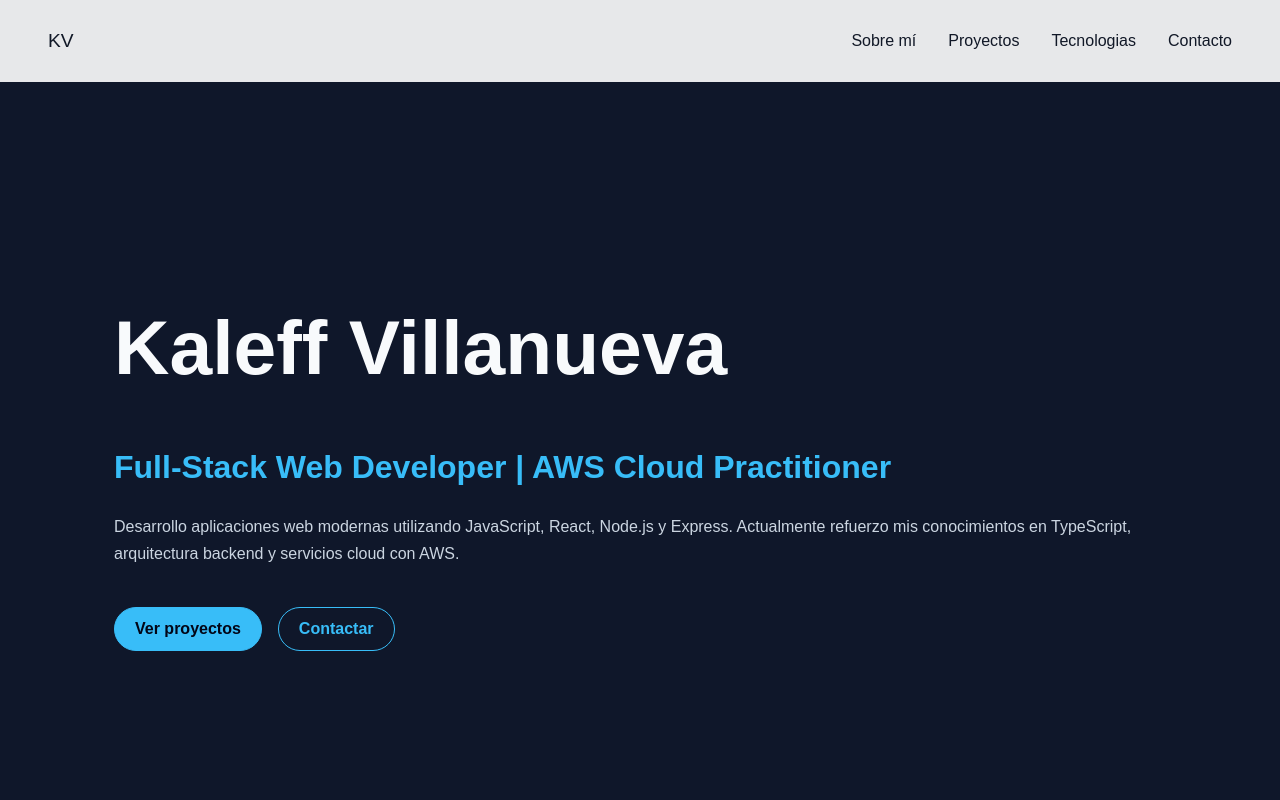
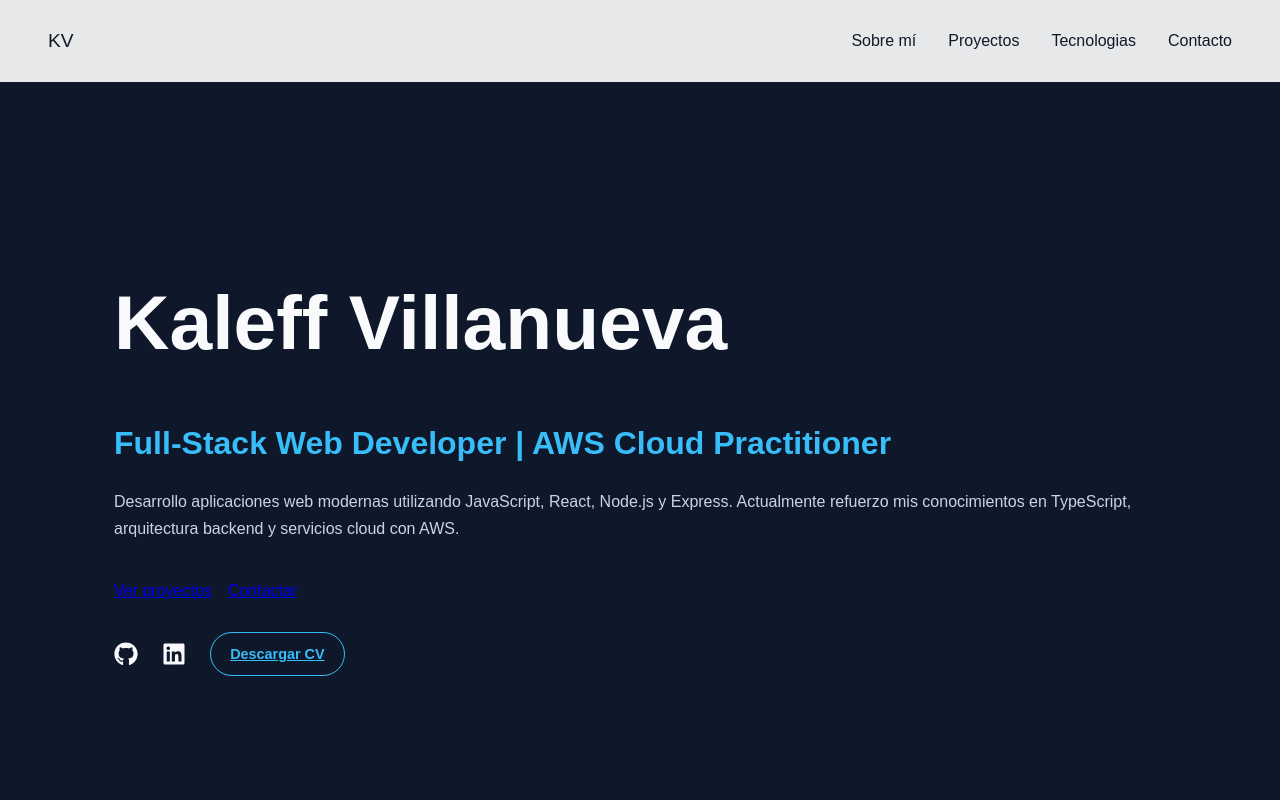
Before and after one commit to Kalef22/portfolio-v2, a React (Vite) app: page / in a window 1280 px wide. Shown: the top 800 px of the page. Built offline with nearby package versions, Linux system fonts and the light colour scheme.

Commit message:
feat: añadir enlaces sociales y botón de CV

```diff
--- a/package.json
+++ b/package.json
@@ -11,7 +11,8 @@
     },
     "dependencies": {
         "react": "^19.2.5",
-        "react-dom": "^19.2.5"
+        "react-dom": "^19.2.5",
+        "react-icons": "^5.6.0"
     },
     "devDependencies": {
         "@eslint/js": "^10.0.1",
--- a/src/sections/Hero.tsx
+++ b/src/sections/Hero.tsx
@@ -1,3 +1,4 @@
+import { FaGithub, FaLinkedin } from 'react-icons/fa';
 function Hero() {
     return (
         <section id="hero" className="hero reveal">
@@ -12,12 +13,33 @@ function Hero() {
             </p>
 
             <div className="hero-buttons">
-                <a className="button" href="#proyectos">
+                <a href="#proyectos" className="primary-button">
                     Ver proyectos
                 </a>
 
-                <a className="button secondary" href="#contacto">
+                <a href="#contacto" className="secondary-button">
                     Contactar
+                </a>
+            </div>
+
+            <div className="hero-socials">
+                <a
+                    href="https://github.com/Kalef22"
+                    target="_blank"
+                    rel="noreferrer"
+                >
+                    <FaGithub />
+                </a>
+                <a
+                    href="https://www.linkedin.com/in/kaleff-villanueva-desarrollador-web-aws"
+                    target="_blank"
+                    rel="noreferrer"
+                >
+                    <FaLinkedin />
+                </a>
+
+                <a href="/cv.pdf" className='cv-button'>
+                    Descargar CV
                 </a>
             </div>
         </section>
--- a/src/styles/global.css
+++ b/src/styles/global.css
@@ -297,3 +297,44 @@ nav a:hover {
     opacity: 1;
     transform: translateY(0);
 }
+
+.hero-socials {
+    display: flex;
+    align-items: center;
+    gap: 1.5rem;
+    margin-top: 2rem;
+}
+
+.hero-socials a {
+    display: flex;
+    align-items: center;
+    justify-content: center;
+
+    color: #f8fafc;
+    font-size: 1.5rem;
+
+    transition:
+        transform 0.3s ease,
+        color 0.3s ease;
+}
+
+.hero-socials a:hover {
+    color: #38bdf8;
+    transform: translateY(-3px);
+}
+
+.cv-button {
+    padding: 0.8rem 1.2rem;
+    border: 1px solid #38bdf8;
+    border-radius: 999px;
+
+    font-size: 0.9rem !important;
+    font-weight: 600;
+
+    color: #38bdf8 !important;
+}
+
+.cv-button:hover {
+    background: #38bdf8;
+    color: #0f172a !important;
+}
```
Also changed, not shown: 1 other file (tests, documents, lock files or other folders).
